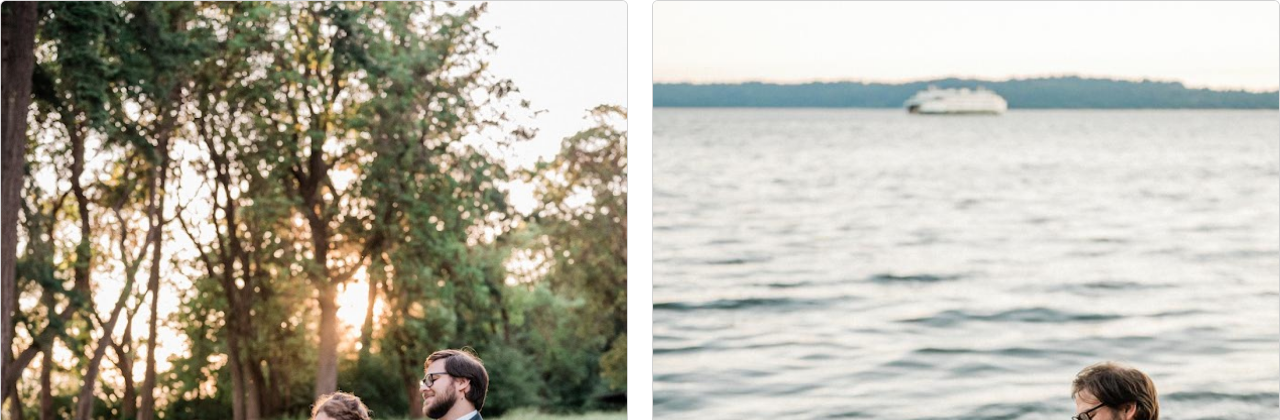
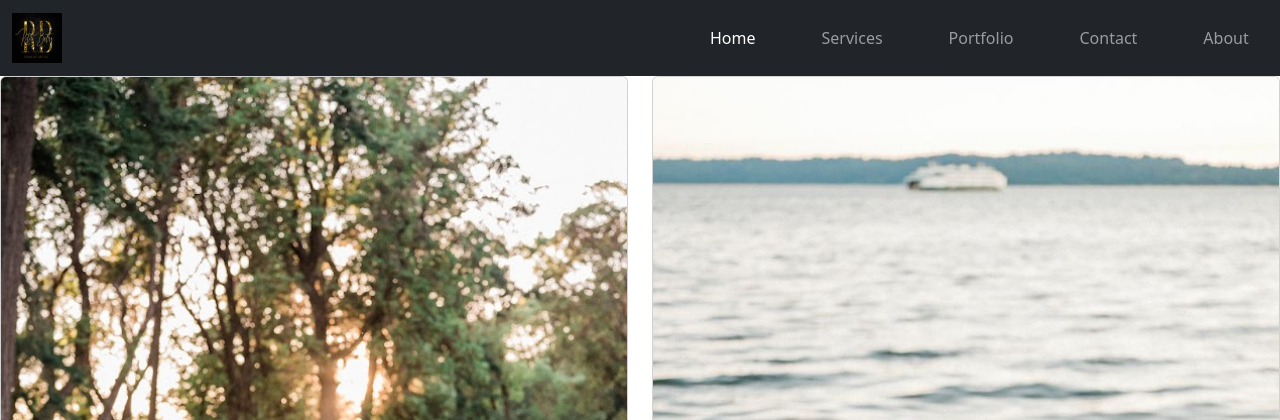
Before and after one commit to koyalghosh/MakeupByRiti, a Django app: page /about/ in a window 1280 px wide. Shown: the top 420 px of the page. Run offline with Django 4.2, Linux system fonts and the light colour scheme.

Commit message:
about page with navbar

```diff
--- a/makeupstudio/home/templates/home/about.html
+++ b/makeupstudio/home/templates/home/about.html
@@ -30,6 +30,36 @@
 </head>
 
 <body>
+    <nav class="navbar navbar-expand navbar-dark bg-dark ">
+        <div class="container-fluid">
+          <a class="navbar-brand" href="#">
+            <img src="{% static 'home/logo.jpg' %}" alt="Makeup by Riti" width="50" height="50">
+          </a>
+        </div>
+        <div class="container-fluid">
+          <div class="collapse navbar-collapse" id="navbarSupportedContent">
+            <ul class="navbar-nav">
+              <li class="nav-item" style="padding-left: 50px">
+              <a class="nav-link active" aria-current="page" href="#">Home</a>
+              </li>
+              <li class="nav-item" style="padding-left: 50px">
+              <a class="nav-link" href="#">Services</a>
+              </li>
+              <li class="nav-item" style="padding-left: 50px">
+              <a class="nav-link" href="#">Portfolio</a>
+              </li>
+              <li class="nav-item" style="padding-left: 50px">
+              <a class="nav-link" href="#">Contact</a>
+              </li>
+              <li class="nav-item" style="padding-left: 50px">
+              <a class="nav-link" href="">About</a>
+              </li>
+            </ul>
+          </div>
+        </div>
+      </nav>
+
+
     <div class="row row-cols-1 row-cols-md-2 g-4">
         <div class="col">
             <div class="card">
```
Also changed, not shown: makeupstudio/home/static/home/logo.jpg (added).
